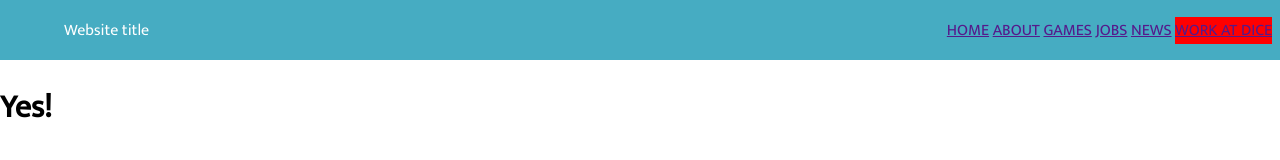
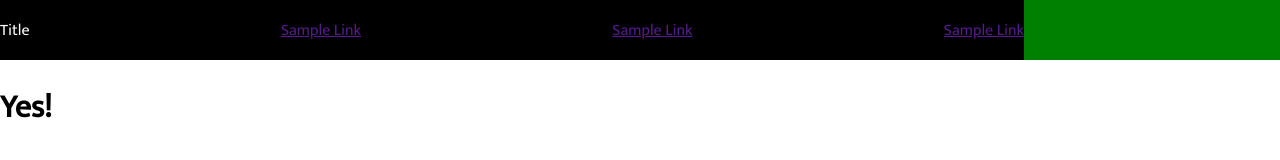
Before and after one commit to cherucole/DICE-Website-Redesign, a plain HTML site: page index.html in a window 1280 px wide. Drawn offline with Linux system fonts and the light colour scheme.

Commit message:
navbar items set

```diff
--- a/css/styles.css
+++ /dev/null
@@ -1,65 +0,0 @@
-html {
-    font-family: 'Mukta', sans-serif;
-}
-
-body {
-    margin: 0px;
-}
-
-#workbutton {
-    background-color: red;
-    /* height: 60px; */
-}
-
-.Navbar {
-    background-color: #46ACC2;
-    display: flex;
-    height: 60px;
-    justify-content: center;
-    align-items: center;
-    padding-left: 5%;
-    color: white;
-}
-
-.Navbar__Link {
-    padding-right: 8px;
-}
-
-.Navbar__Items {
-    display: flex;
-}
-
-.Navbar__Items--right {
-    margin-left: auto;
-}
-
-.Navbar__Link-toggle {
-    display: none;
-}
-
-@media only screen and (max-width: 768px) {
-
-    .Navbar__Items,
-    .Navbar {
-        flex-direction: column;
-    }
-
-    .Navbar__Items {
-        display: none;
-    }
-
-    .Navbar__Items--right {
-        margin-left: 0;
-    }
-
-    .Navbar__ToggleShow {
-        display: flex;
-    }
-
-    .Navbar__Link-toggle {
-        align-self: flex-end;
-        display: initial;
-        position: absolute;
-        cursor: pointer;
-    }
-}
--- a/index.html
+++ b/index.html
@@ -10,8 +10,8 @@
     <link href="https://fonts.googleapis.com/css?family=Mukta" rel="stylesheet">
     <link rel="stylesheet" href="https://use.fontawesome.com/releases/v5.7.2/css/all.css"
         integrity="sha384-fnmOCqbTlWIlj8LyTjo7mOUStjsKC4pOpQbqyi7RrhN7udi9RwhKkMHpvLbHG9Sr" crossorigin="anonymous">
-    <link rel="stylesheet" href="css/styles.css">
-    <script src="js/scripts.js"></script>
+    <link rel="stylesheet" href="styles.css">
+    <script src="scripts.js"></script>
     <!-- Load an icon library to show a hamburger menu (bars) on small screens -->
     <link rel="stylesheet" href="https://cdnjs.cloudflare.com/ajax/libs/font-awesome/4.7.0/css/font-awesome.min.css">
     <title>DICE | Home</title>
@@ -20,26 +20,13 @@
 
 <body>
     <div class="Navbar">
-        <div class="Navbar__Link Navbar__Link-brand">
-            Website title
+        <div class="black">
+            Title
+            <a class="items" href="">Sample Link</a>
+            <a class="items" href="">Sample Link</a>
+            <a class="items" href="">Sample Link</a>
         </div>
-        <div class="Navbar__Link Navbar__Link-toggle">
-            <i class="fas fa-bars"></i>
-        </div>
-
-        <nav class="Navbar__Items Navbar__Items--right">
-            <div class="Navbar__Link">
-                <a href="">HOME</a>
-                <a href="">ABOUT</a>
-                <a href="">GAMES</a>
-                <a href="">JOBS</a>
-                <a href="">NEWS</a>
-                <a id="workbutton" href="">WORK AT DICE</a>
-
-            </div>
-
-
-        </nav>
+        <div class="white"></div>
     </div>
     <h1>Yes!</h1>
 </body>
--- a/js/scripts.js
+++ b/scripts.js
@@ -3,5 +3,5 @@ function classToggle() {
 
     navs.forEach(nav => nav.classList.toggle('Navbar__ToggleShow'));
 }
-document.querySelector('.Navbar__Link-toggle')
-    .addEventListener('click', classToggle);
+
+document.querySelector('.Navbar__Link-toggle').addEventListener('click', classToggle);
--- /dev/null
+++ b/styles.css
@@ -0,0 +1,37 @@
+html {
+    font-family: 'Mukta', sans-serif;
+}
+
+body {
+    margin: 0
+}
+
+.Navbar {
+    height: 60px;
+    display: flex;
+    flex-direction: row;
+}
+
+.black {
+    display: flex;
+    /* justify-content: center; */
+    align-items: center;
+    width: 80%;
+    background-color: black;
+    color: white;
+}
+
+.items {
+    margin-left: auto;
+    /* float: right;
+    display: flex;
+    color: grey;
+    text-decoration: none;
+    font-size: 20px; */
+}
+
+.white {
+    width: 20%;
+    background-color: green;
+
+}
```
Also changed, not shown: details.html (deleted), 2 other files.
